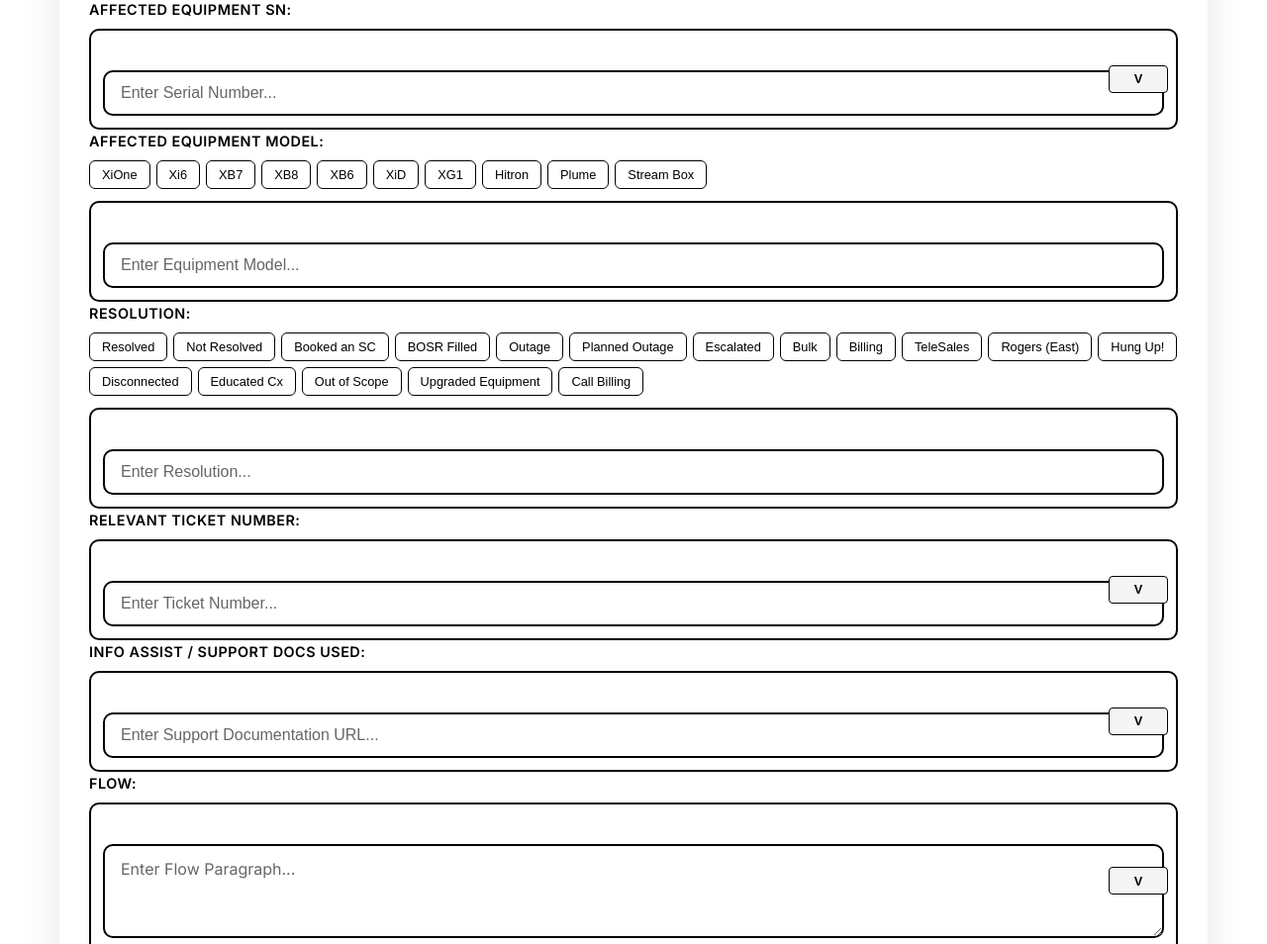
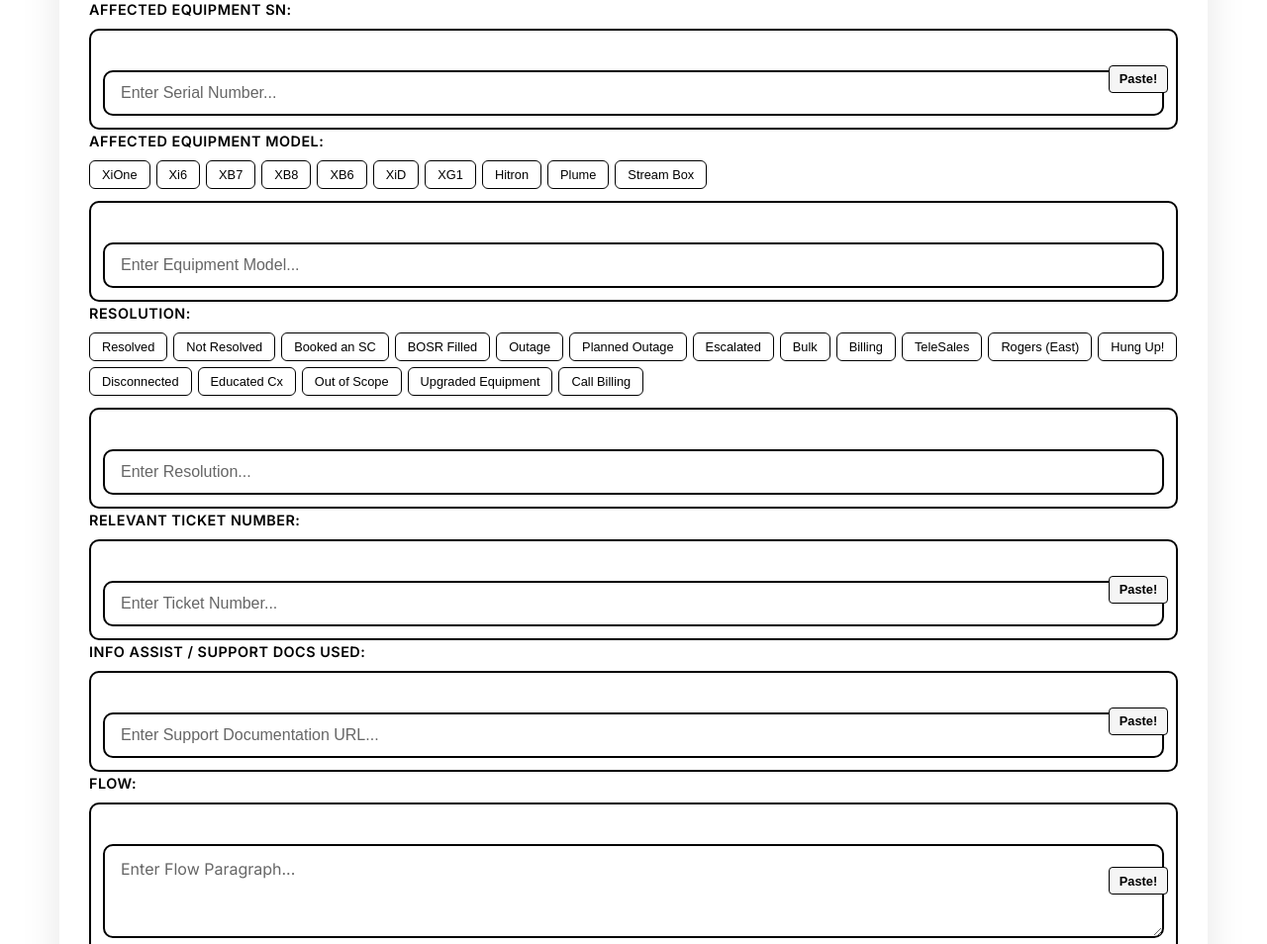
Before and after one commit to hoz-efa/casecraft, a plain HTML site: page index.html in a window 1280 px wide. Shown: the part 1273-2227 px from the top of the page at 99% size. Drawn offline with Linux system fonts and the light colour scheme.

Commit message:
Update index.html

```diff
--- a/index.html
+++ b/index.html
@@ -360,7 +360,7 @@
                                     <input type="text" id="affectedEquipmentSN" name="affectedEquipmentSN" placeholder="Enter Serial Number..." class="equipment-input">
                                     <div class="input-actions">
                                         <button type="button" class="input-action-btn paste-btn" data-target="affectedEquipmentSN" title="Paste from clipboard">
-                                            V
+                                            Paste!
                                         </button>
                                     </div>
                                 </div>
@@ -430,7 +430,7 @@
                                     <input type="text" id="relevantTicketNumber" name="relevantTicketNumber" placeholder="Enter Ticket Number..." class="equipment-input">
                                     <div class="input-actions">
                                         <button type="button" class="input-action-btn paste-btn" data-target="relevantTicketNumber" title="Paste from clipboard">
-                                            V
+                                            Paste!
                                         </button>
                                     </div>
                                 </div>
@@ -445,7 +445,7 @@
                                     <input type="text" id="infoAssist" name="infoAssist" placeholder="Enter Support Documentation URL..." class="equipment-input">
                                     <div class="input-actions">
                                         <button type="button" class="input-action-btn paste-btn" data-target="infoAssist" title="Paste from clipboard">
-                                            V
+                                            Paste!
                                         </button>
                                     </div>
                                 </div>
@@ -460,7 +460,7 @@
                                     <textarea id="flow" name="flow" placeholder="Enter Flow Paragraph..." class="equipment-input flow-textarea" rows="3"></textarea>
                                     <div class="input-actions">
                                         <button type="button" class="input-action-btn paste-btn" data-target="flow" title="Paste from clipboard">
-                                            V
+                                            Paste!
                                         </button>
                                     </div>
                                 </div>
```
